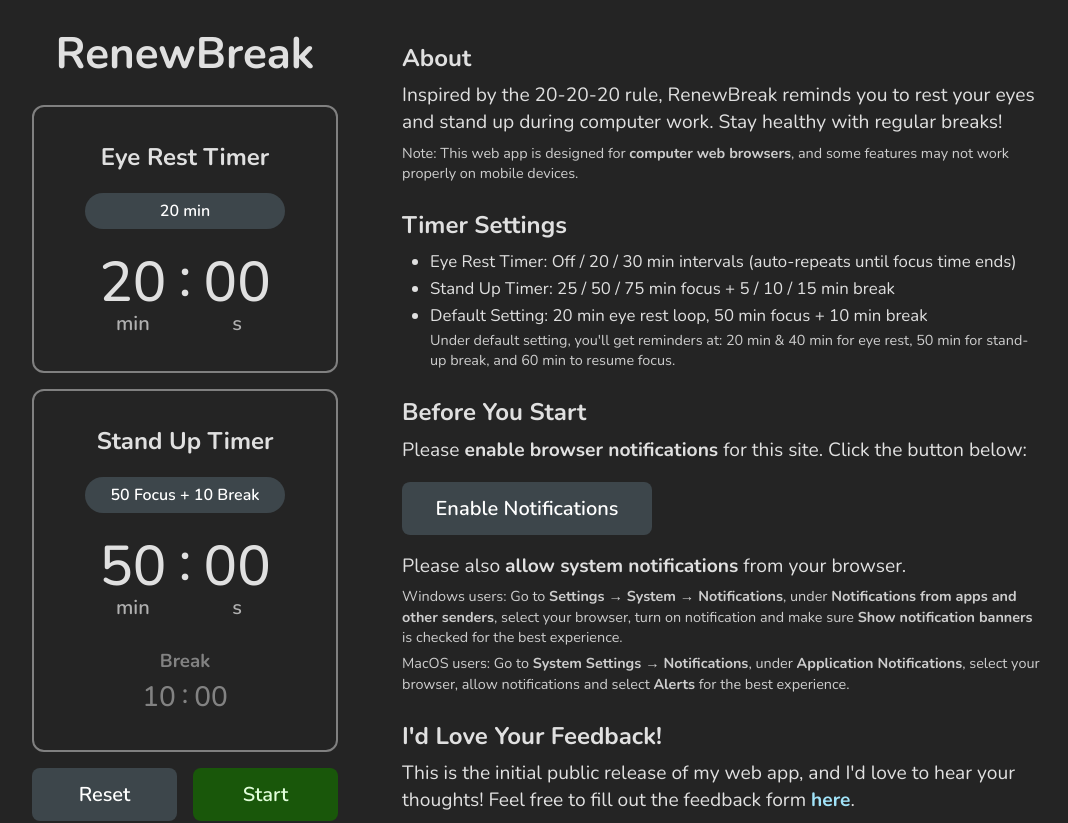
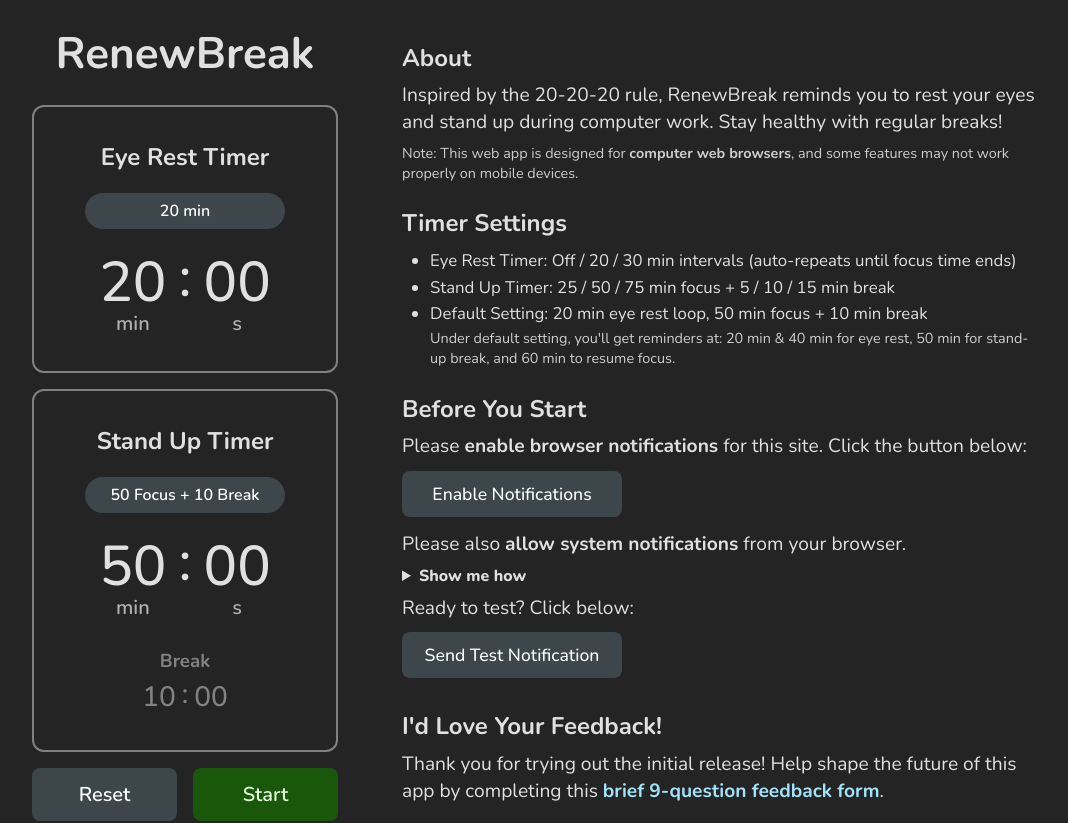
Before and after one commit to WinnyChang/renew-break-vue, a Vue app: page / in a window 1280 px wide. Shown: the top 823 px of the page, without its empty margins (103-1171 px from the left). Built offline with nearby package versions, Linux system fonts and the light colour scheme.

Commit message:
Add a button to test notification, update version number

```diff
--- a/package.json
+++ b/package.json
@@ -1,7 +1,7 @@
 {
   "name": "renew-break-vue",
   "private": true,
-  "version": "1.0.1",
+  "version": "1.1.0",
   "type": "module",
   "scripts": {
     "dev": "vite",
--- a/src/App.vue
+++ b/src/App.vue
@@ -58,22 +58,27 @@
             {{ notificationPermission ? 'Notifications Enabled' : 'Enable Notifications' }}
           </button>
           <p>Please also <b>allow system notifications</b> from your browser.</p>
-          <p class="note">Windows users: Go to <b>Settings → System → Notifications</b>, under <b>Notifications from apps and other senders</b>, select your browser, turn on notification and make sure <b>Show notification banners</b> is checked for the best experience.</p>
-          <p class="note">MacOS users: Go to <b>System Settings → Notifications</b>, under <b>Application Notifications</b>, select your browser, allow notifications and select <b>Alerts</b> for the best experience.</p>
+          <details>
+            <summary>Show me how</summary>
+            <p class="note">Windows users: Go to <b>Settings → System → Notifications</b>, under <b>Notifications from apps and other senders</b>, select your browser, turn on notification and make sure <b>Show notification banners</b> is checked for the best experience.</p>
+            <p class="note">MacOS users: Go to <b>System Settings → Notifications</b>, under <b>Application Notifications</b>, select your browser, allow notifications and select <b>Alerts</b> for the best experience.</p>
+          </details>
+          <p>Ready to test? Click below:</p>
+          <button @click="sendTestNotification" class="test-btn">Send Test Notification</button>
         </section>
 
         <section>
           <h2>I'd Love Your Feedback!</h2>
           <p>
-            This is the initial public release of my web app, and I'd love to hear your thoughts! Feel free to fill out the feedback form
-            <a href="https://forms.gle/thmp2eGWhjhP5kur7" target="_blank">here</a>.
+            Thank you for trying out the initial release! Help shape the future of this app by completing this
+            <a href="https://forms.gle/thmp2eGWhjhP5kur7" target="_blank">brief 9-question feedback form</a>.
           </p>
         </section>
       </div>
     </div>
     <!-- Footer with counter -->
     <footer class="footer">
-      <span>Version 1.0.1</span> ・ <span>Visitors </span>
+      <span>Version 1.1.0</span> ・ <span>Visitors </span>
       <a href="https://www.stylemap.co.jp/counter/taiwan/"><img src="https://www.f-counter.net/j/65/1738906000/" alt="visitor-counter"></a>
     </footer>
   </div>
@@ -122,6 +127,30 @@ const requestPermission = async () => {
     }
 };
 
+const testMessages = [
+  "Congrats! Notifications are working!",
+  "恭喜！你已經順利完成系統通知設定囉！",
+  "You're all set! Choose your time settings and tap 'Start' when you're ready.",
+  "一切準備就緒！調整計時器的時間設定，並按 Start 開始倒數吧！",
+  "\"Almost everything will work again if you unplug it for a few minutes, including you.\" – Anne Lamott",
+  "休息就是休息，不是為了走更遠的路。\n – 蔡康永"
+];
+const currentMessageIndex = ref(0);
+const sendTestNotification = () => {
+  if ("Notification" in window && notificationPermission.value) {
+      try {
+          new Notification("RenewBreak Test Notification", {
+              body: testMessages[currentMessageIndex.value],
+              requireInteraction: true
+          });
+          currentMessageIndex.value = (currentMessageIndex.value + 1) % testMessages.length;
+      } catch (error) {
+          console.error('Notification failed:', error);
+      }
+  } else {
+      alert("Please enable browser notifications first.");
+  }
+};
 
 // Timer control functions
 const startPause = () => {
@@ -188,7 +217,7 @@ onBeforeUnmount(() => {
 }
 
 .info-section section {
-  margin: 0 0 1.5rem;
+  margin: 0 0 1.4rem;
 }
 .info-section h2 {
   margin: 0 0 0.4rem;
@@ -213,6 +242,17 @@ onBeforeUnmount(() => {
   font-size: 0.9rem;
   opacity: 0.9;
   margin: 0;
+}
+
+.info-section details {
+  margin: 0;
+}
+.info-section details summary {
+  cursor: pointer;
+  font-weight: 800;
+}
+.info-section details summary:hover {
+  color: #a1e3f9;
 }
 
 /* Responsive layout for narrow browser window */
@@ -245,9 +285,12 @@ onBeforeUnmount(() => {
     background-color: #615100;
 }
 
-.notification-btn {
-    width: 250px;
-    margin: 12px 0;
+.notification-btn, .test-btn {
+    width: 220px;
+    margin: 4px 0 8px;
+    padding: 10px;
+    font-size: 1.1rem;
+    font-weight: 500;
     opacity: 1;
     transition: opacity 0.25s ease;
 }
@@ -256,6 +299,19 @@ onBeforeUnmount(() => {
     opacity: 0.6;
     cursor: default;
 }
+/* .info-section button{
+  background: #3d464b;
+  color: white;
+  border: solid 1.5px transparent;
+  border-radius: 8px;
+  font-family: "Nunito", serif;
+  font-size: 1.25rem;
+  font-weight: 600;
+  text-align: center;
+  padding: 12px;
+  cursor: pointer;
+  transition: all 0.25s ease;
+} */
 
 .footer {
   margin-top: auto;  /* Pushes footer to bottom */
```
Also changed, not shown: 2 other files (tests, documents, lock files or other folders).
